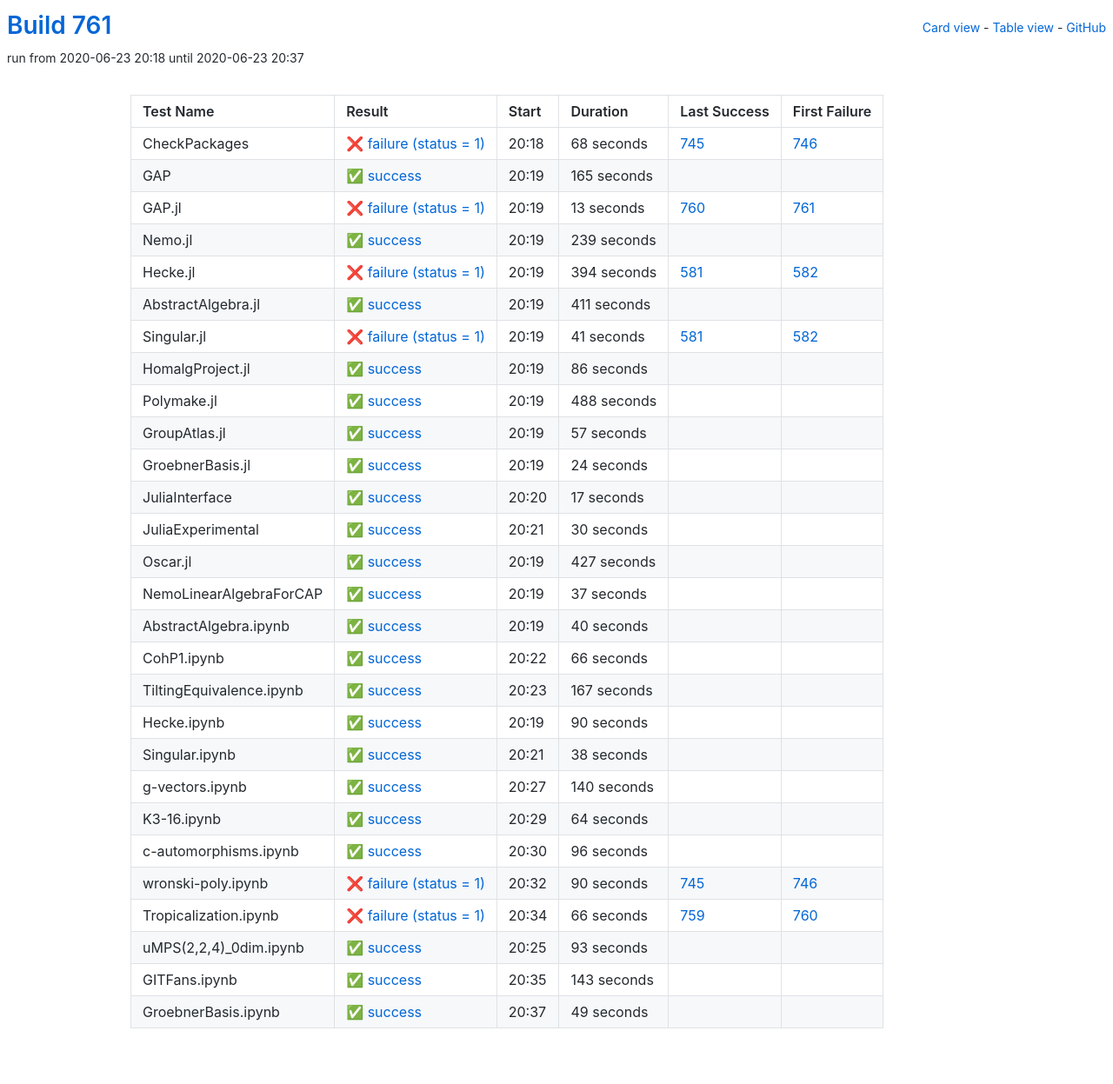
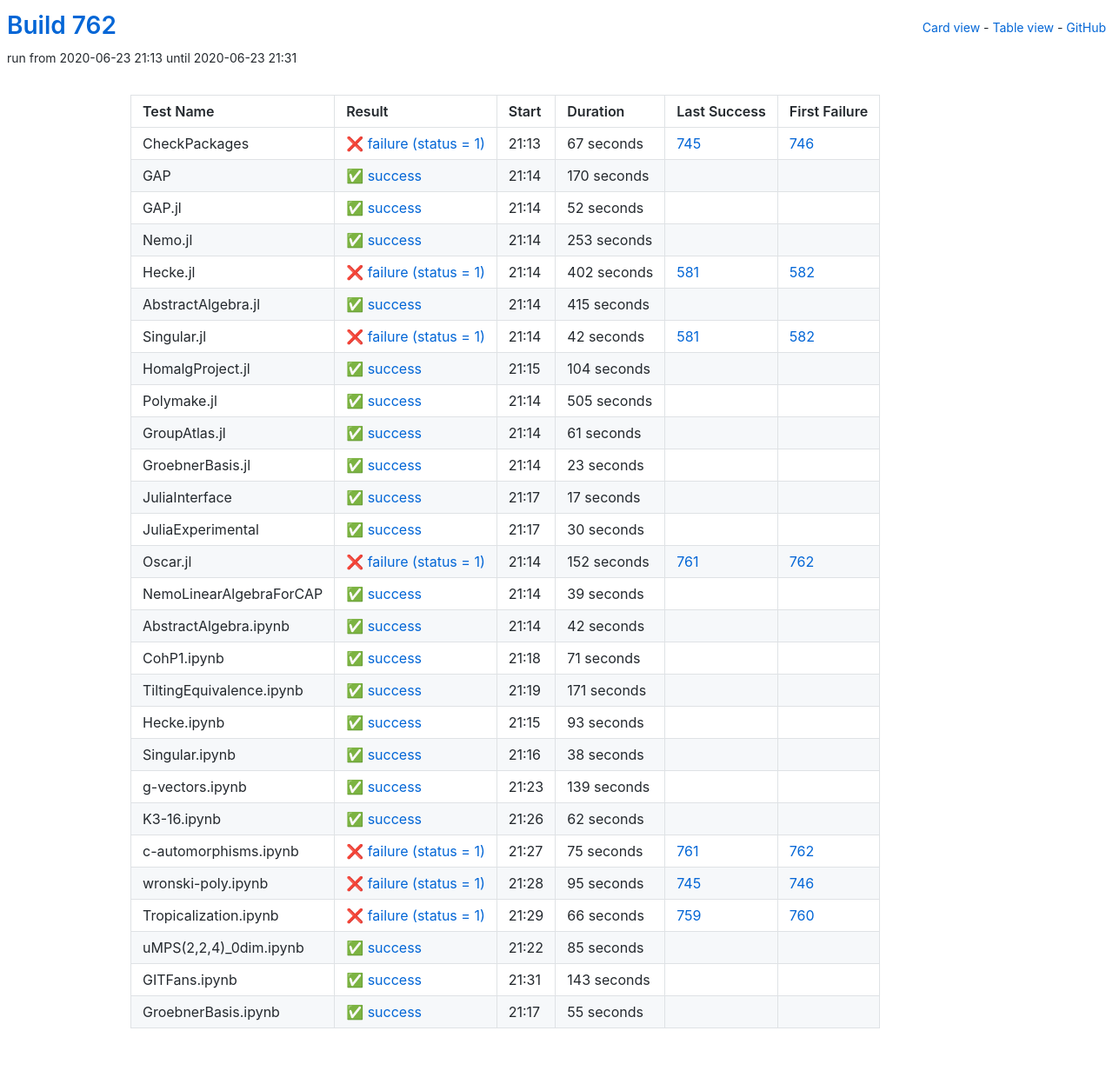
Before and after one commit to oscar-system/oscar-ci-status-1.4, a Jekyll site: the page built from table.html, in a window 1280 px wide. Shown: the whole page at 87% size. Built offline with Jekyll 4.4.1, drawn with Linux system fonts in a browser that asks for light colours.

Commit message:
Build #762

```diff
--- a/_data/ci.yml
+++ b/_data/ci.yml
@@ -1,6 +1,6 @@
 ---
-build: 761
-build_url: https://oscarci.mathematik.uni-kl.de/job/oscar-julia-1.4/761/
+build: 762
+build_url: https://oscarci.mathematik.uni-kl.de/job/oscar-julia-1.4/762/
 job: oscar-julia-1.4
 organization: oscar-system
 repo: oscar-ci-status-1.4
@@ -8,140 +8,140 @@ repourl: https://github.com/oscar-system/oscar-ci-status-1.4
 tests:
 - name: CheckPackages
   id: checkpackages
-  log: https://oscarci.mathematik.uni-kl.de/job/oscar-julia-1.4/761/artifact/logs/build-761/CheckPackages.log
-  start: 2020-06-23 20:18
+  log: https://oscarci.mathematik.uni-kl.de/job/oscar-julia-1.4/762/artifact/logs/build-762/CheckPackages.log
+  start: 2020-06-23 21:13
   success: false
   exitcode: 1
   status: failure
-  duration: 68
+  duration: 67
   last_success: 745
   last_success_url: https://oscarci.mathematik.uni-kl.de/job/oscar-julia-1.4/745/
   first_failure: 746
   first_failure_url: https://oscarci.mathematik.uni-kl.de/job/oscar-julia-1.4/746/
 - name: GAP
   id: gap
-  log: https://oscarci.mathematik.uni-kl.de/job/oscar-julia-1.4/761/artifact/logs/build-761/GAP.log
-  start: 2020-06-23 20:19
+  log: https://oscarci.mathematik.uni-kl.de/job/oscar-julia-1.4/762/artifact/logs/build-762/GAP.log
+  start: 2020-06-23 21:14
   success: true
   exitcode: 0
   status: success
-  duration: 165
+  duration: 170
   last_success: false
   last_success_url:
   first_failure: false
   first_failure_url:
 - name: GAP.jl
   id: gap-jl
-  log: https://oscarci.mathematik.uni-kl.de/job/oscar-julia-1.4/761/artifact/logs/build-761/GAP.jl.log
-  start: 2020-06-23 20:19
-  success: false
-  exitcode: 1
-  status: failure
-  duration: 13
-  last_success: 760
-  last_success_url: https://oscarci.mathematik.uni-kl.de/job/oscar-julia-1.4/760/
-  first_failure: 761
-  first_failure_url: https://oscarci.mathematik.uni-kl.de/job/oscar-julia-1.4/761/
-- name: Nemo.jl
-  id: nemo-jl
-  log: https://oscarci.mathematik.uni-kl.de/job/oscar-julia-1.4/761/artifact/logs/build-761/Nemo.jl.log
-  start: 2020-06-23 20:19
+  log: https://oscarci.mathematik.uni-kl.de/job/oscar-julia-1.4/762/artifact/logs/build-762/GAP.jl.log
+  start: 2020-06-23 21:14
   success: true
   exitcode: 0
   status: success
-  duration: 239
+  duration: 52
+  last_success: false
+  last_success_url:
+  first_failure: false
+  first_failure_url:
+- name: Nemo.jl
+  id: nemo-jl
+  log: https://oscarci.mathematik.uni-kl.de/job/oscar-julia-1.4/762/artifact/logs/build-762/Nemo.jl.log
+  start: 2020-06-23 21:14
+  success: true
+  exitcode: 0
+  status: success
+  duration: 253
   last_success: false
   last_success_url:
   first_failure: false
   first_failure_url:
 - name: Hecke.jl
   id: hecke-jl
-  log: https://oscarci.mathematik.uni-kl.de/job/oscar-julia-1.4/761/artifact/logs/build-761/Hecke.jl.log
-  start: 2020-06-23 20:19
+  log: https://oscarci.mathematik.uni-kl.de/job/oscar-julia-1.4/762/artifact/logs/build-762/Hecke.jl.log
+  start: 2020-06-23 21:14
   success: false
   exitcode: 1
   status: failure
-  duration: 394
+  duration: 402
   last_success: 581
   last_success_url: https://oscarci.mathematik.uni-kl.de/job/oscar-julia-1.4/581/
   first_failure: 582
   first_failure_url: https://oscarci.mathematik.uni-kl.de/job/oscar-julia-1.4/582/
 - name: AbstractAlgebra.jl
   id: abstractalgebra-jl
-  log: https://oscarci.mathematik.uni-kl.de/job/oscar-julia-1.4/761/artifact/logs/build-761/AbstractAlgebra.jl.log
-  start: 2020-06-23 20:19
+  log: https://oscarci.mathematik.uni-kl.de/job/oscar-julia-1.4/762/artifact/logs/build-762/AbstractAlgebra.jl.log
+  start: 2020-06-23 21:14
   success: true
   exitcode: 0
   status: success
-  duration: 411
+  duration: 415
   last_success: false
   last_success_url:
   first_failure: false
   first_failure_url:
 - name: Singular.jl
   id: singular-jl
-  log: https://oscarci.mathematik.uni-kl.de/job/oscar-julia-1.4/761/artifact/logs/build-761/Singular.jl.log
-  start: 2020-06-23 20:19
+  log: https://oscarci.mathematik.uni-kl.de/job/oscar-julia-1.4/762/artifact/logs/build-762/Singular.jl.log
+  start: 2020-06-23 21:14
   success: false
   exitcode: 1
   status: failure
-  duration: 41
+  duration: 42
   last_success: 581
   last_success_url: https://oscarci.mathematik.uni-kl.de/job/oscar-julia-1.4/581/
   first_failure: 582
   first_failure_url: https://oscarci.mathematik.uni-kl.de/job/oscar-julia-1.4/582/
 - name: HomalgProject.jl
   id: homalgproject-jl
-  log: https://oscarci.mathematik.uni-kl.de/job/oscar-julia-1.4/761/artifact/logs/build-761/HomalgProject.jl.log
-  start: 2020-06-23 20:19
+  log: https://oscarci.mathematik.uni-kl.de/job/oscar-julia-1.4/762/artifact/logs/build-762/HomalgProject.jl.log
+  start: 2020-06-23 21:15
   success: true
   exitcode: 0
   status: success
-  duration: 86
+  duration: 104
   last_success: false
   last_success_url:
   first_failure: false
   first_failure_url:
 - name: Polymake.jl
   id: polymake-jl
-  log: https://oscarci.mathematik.uni-kl.de/job/oscar-julia-1.4/761/artifact/logs/build-761/Polymake.jl.log
-  start: 2020-06-23 20:19
+  log: https://oscarci.mathematik.uni-kl.de/job/oscar-julia-1.4/762/artifact/logs/build-762/Polymake.jl.log
+  start: 2020-06-23 21:14
   success: true
   exitcode: 0
   status: success
-  duration: 488
+  duration: 505
   last_success: false
   last_success_url:
   first_failure: false
   first_failure_url:
 - name: GroupAtlas.jl
   id: groupatlas-jl
-  log: https://oscarci.mathematik.uni-kl.de/job/oscar-julia-1.4/761/artifact/logs/build-761/GroupAtlas.jl.log
-  start: 2020-06-23 20:19
+  log: https://oscarci.mathematik.uni-kl.de/job/oscar-julia-1.4/762/artifact/logs/build-762/GroupAtlas.jl.log
+  start: 2020-06-23 21:14
   success: true
   exitcode: 0
   status: success
-  duration: 57
+  duration: 61
   last_success: false
   last_success_url:
   first_failure: false
   first_failure_url:
 - name: GroebnerBasis.jl
   id: groebnerbasis-jl
-  log: https://oscarci.mathematik.uni-kl.de/job/oscar-julia-1.4/761/artifact/logs/build-761/GroebnerBasis.jl.log
-  start: 2020-06-23 20:19
+  log: https://oscarci.mathematik.uni-kl.de/job/oscar-julia-1.4/762/artifact/logs/build-762/GroebnerBasis.jl.log
+  start: 2020-06-23 21:14
   success: true
   exitcode: 0
   status: success
-  duration: 24
+  duration: 23
   last_success: false
   last_success_url:
   first_failure: false
   first_failure_url:
 - name: JuliaInterface
   id: juliainterface
-  log: https://oscarci.mathematik.uni-kl.de/job/oscar-julia-1.4/761/artifact/logs/build-761/JuliaInterface.log
-  start: 2020-06-23 20:20
+  log: https://oscarci.mathematik.uni-kl.de/job/oscar-julia-1.4/762/artifact/logs/build-762/JuliaInterface.log
+  start: 2020-06-23 21:17
   success: true
   exitcode: 0
   status: success
@@ -152,8 +152,8 @@ tests:
   first_failure_url:
 - name: JuliaExperimental
   id: juliaexperimental
-  log: https://oscarci.mathematik.uni-kl.de/job/oscar-julia-1.4/761/artifact/logs/build-761/JuliaExperimental.log
-  start: 2020-06-23 20:21
+  log: https://oscarci.mathematik.uni-kl.de/job/oscar-julia-1.4/762/artifact/logs/build-762/JuliaExperimental.log
+  start: 2020-06-23 21:17
   success: true
   exitcode: 0
   status: success
@@ -164,80 +164,80 @@ tests:
   first_failure_url:
 - name: Oscar.jl
   id: oscar-jl
-  log: https://oscarci.mathematik.uni-kl.de/job/oscar-julia-1.4/761/artifact/logs/build-761/Oscar.jl.log
-  start: 2020-06-23 20:19
+  log: https://oscarci.mathematik.uni-kl.de/job/oscar-julia-1.4/762/artifact/logs/build-762/Oscar.jl.log
+  start: 2020-06-23 21:14
+  success: false
+  exitcode: 1
+  status: failure
+  duration: 152
+  last_success: 761
+  last_success_url: https://oscarci.mathematik.uni-kl.de/job/oscar-julia-1.4/761/
+  first_failure: 762
+  first_failure_url: https://oscarci.mathematik.uni-kl.de/job/oscar-julia-1.4/762/
+- name: NemoLinearAlgebraForCAP
+  id: nemolinearalgebraforcap
+  log: https://oscarci.mathematik.uni-kl.de/job/oscar-julia-1.4/762/artifact/logs/build-762/NemoLinearAlgebraForCAP.log
+  start: 2020-06-23 21:14
   success: true
   exitcode: 0
   status: success
-  duration: 427
-  last_success: false
-  last_success_url:
-  first_failure: false
-  first_failure_url:
-- name: NemoLinearAlgebraForCAP
-  id: nemolinearalgebraforcap
-  log: https://oscarci.mathematik.uni-kl.de/job/oscar-julia-1.4/761/artifact/logs/build-761/NemoLinearAlgebraForCAP.log
-  start: 2020-06-23 20:19
-  success: true
-  exitcode: 0
-  status: success
-  duration: 37
+  duration: 39
   last_success: false
   last_success_url:
   first_failure: false
   first_failure_url:
 - name: AbstractAlgebra.ipynb
   id: abstractalgebra-ipynb
-  log: https://oscarci.mathematik.uni-kl.de/job/oscar-julia-1.4/761/artifact/logs/build-761/AbstractAlgebra.ipynb.log
-  start: 2020-06-23 20:19
+  log: https://oscarci.mathematik.uni-kl.de/job/oscar-julia-1.4/762/artifact/logs/build-762/AbstractAlgebra.ipynb.log
+  start: 2020-06-23 21:14
   success: true
   exitcode: 0
   status: success
-  duration: 40
+  duration: 42
   last_success: false
   last_success_url:
   first_failure: false
   first_failure_url:
 - name: CohP1.ipynb
   id: cohp1-ipynb
-  log: https://oscarci.mathematik.uni-kl.de/job/oscar-julia-1.4/761/artifact/logs/build-761/CohP1.ipynb.log
-  start: 2020-06-23 20:22
+  log: https://oscarci.mathematik.uni-kl.de/job/oscar-julia-1.4/762/artifact/logs/build-762/CohP1.ipynb.log
+  start: 2020-06-23 21:18
   success: true
   exitcode: 0
   status: success
-  duration: 66
+  duration: 71
   last_success: false
   last_success_url:
   first_failure: false
   first_failure_url:
 - name: TiltingEquivalence.ipynb
   id: tiltingequivalence-ipynb
-  log: https://oscarci.mathematik.uni-kl.de/job/oscar-julia-1.4/761/artifact/logs/build-761/TiltingEquivalence.ipynb.log
-  start: 2020-06-23 20:23
+  log: https://oscarci.mathematik.uni-kl.de/job/oscar-julia-1.4/762/artifact/logs/build-762/TiltingEquivalence.ipynb.log
+  start: 2020-06-23 21:19
   success: true
   exitcode: 0
   status: success
-  duration: 167
+  duration: 171
   last_success: false
   last_success_url:
   first_failure: false
   first_failure_url:
 - name: Hecke.ipynb
   id: hecke-ipynb
-  log: https://oscarci.mathematik.uni-kl.de/job/oscar-julia-1.4/761/artifact/logs/build-761/Hecke.ipynb.log
-  start: 2020-06-23 20:19
+  log: https://oscarci.mathematik.uni-kl.de/job/oscar-julia-1.4/762/artifact/logs/build-762/Hecke.ipynb.log
+  start: 2020-06-23 21:15
   success: true
   exitcode: 0
   status: success
-  duration: 90
+  duration: 93
   last_success: false
   last_success_url:
   first_failure: false
   first_failure_url:
 - name: Singular.ipynb
   id: singular-ipynb
-  log: https://oscarci.mathematik.uni-kl.de/job/oscar-julia-1.4/761/artifact/logs/build-761/Singular.ipynb.log
-  start: 2020-06-23 20:21
+  log: https://oscarci.mathematik.uni-kl.de/job/oscar-julia-1.4/762/artifact/logs/build-762/Singular.ipynb.log
+  start: 2020-06-23 21:16
   success: true
   exitcode: 0
   status: success
@@ -248,56 +248,56 @@ tests:
   first_failure_url:
 - name: g-vectors.ipynb
   id: g-vectors-ipynb
-  log: https://oscarci.mathematik.uni-kl.de/job/oscar-julia-1.4/761/artifact/logs/build-761/g-vectors.ipynb.log
-  start: 2020-06-23 20:27
+  log: https://oscarci.mathematik.uni-kl.de/job/oscar-julia-1.4/762/artifact/logs/build-762/g-vectors.ipynb.log
+  start: 2020-06-23 21:23
   success: true
   exitcode: 0
   status: success
-  duration: 140
+  duration: 139
   last_success: false
   last_success_url:
   first_failure: false
   first_failure_url:
 - name: K3-16.ipynb
   id: k3-16-ipynb
-  log: https://oscarci.mathematik.uni-kl.de/job/oscar-julia-1.4/761/artifact/logs/build-761/K3-16.ipynb.log
-  start: 2020-06-23 20:29
+  log: https://oscarci.mathematik.uni-kl.de/job/oscar-julia-1.4/762/artifact/logs/build-762/K3-16.ipynb.log
+  start: 2020-06-23 21:26
   success: true
   exitcode: 0
   status: success
-  duration: 64
+  duration: 62
   last_success: false
   last_success_url:
   first_failure: false
   first_failure_url:
 - name: c-automorphisms.ipynb
   id: c-automorphisms-ipynb
-  log: https://oscarci.mathematik.uni-kl.de/job/oscar-julia-1.4/761/artifact/logs/build-761/c-automorphisms.ipynb.log
-  start: 2020-06-23 20:30
-  success: true
-  exitcode: 0
-  status: success
-  duration: 96
-  last_success: false
-  last_success_url:
-  first_failure: false
-  first_failure_url:
-- name: wronski-poly.ipynb
-  id: wronski-poly-ipynb
-  log: https://oscarci.mathematik.uni-kl.de/job/oscar-julia-1.4/761/artifact/logs/build-761/wronski-poly.ipynb.log
-  start: 2020-06-23 20:32
+  log: https://oscarci.mathematik.uni-kl.de/job/oscar-julia-1.4/762/artifact/logs/build-762/c-automorphisms.ipynb.log
+  start: 2020-06-23 21:27
   success: false
   exitcode: 1
   status: failure
-  duration: 90
+  duration: 75
+  last_success: 761
+  last_success_url: https://oscarci.mathematik.uni-kl.de/job/oscar-julia-1.4/761/
+  first_failure: 762
+  first_failure_url: https://oscarci.mathematik.uni-kl.de/job/oscar-julia-1.4/762/
+- name: wronski-poly.ipynb
+  id: wronski-poly-ipynb
+  log: https://oscarci.mathematik.uni-kl.de/job/oscar-julia-1.4/762/artifact/logs/build-762/wronski-poly.ipynb.log
+  start: 2020-06-23 21:28
+  success: false
+  exitcode: 1
+  status: failure
+  duration: 95
   last_success: 745
   last_success_url: https://oscarci.mathematik.uni-kl.de/job/oscar-julia-1.4/745/
   first_failure: 746
   first_failure_url: https://oscarci.mathematik.uni-kl.de/job/oscar-julia-1.4/746/
 - name: Tropicalization.ipynb
   id: tropicalization-ipynb
-  log: https://oscarci.mathematik.uni-kl.de/job/oscar-julia-1.4/761/artifact/logs/build-761/Tropicalization.ipynb.log
-  start: 2020-06-23 20:34
+  log: https://oscarci.mathematik.uni-kl.de/job/oscar-julia-1.4/762/artifact/logs/build-762/Tropicalization.ipynb.log
+  start: 2020-06-23 21:29
   success: false
   exitcode: 1
   status: failure
@@ -308,20 +308,20 @@ tests:
   first_failure_url: https://oscarci.mathematik.uni-kl.de/job/oscar-julia-1.4/760/
 - name: uMPS(2,2,4)_0dim.ipynb
   id: umps-2-2-4-0dim-ipynb
-  log: https://oscarci.mathematik.uni-kl.de/job/oscar-julia-1.4/761/artifact/logs/build-761/uMPS-2-2-4-_0dim.ipynb.log
-  start: 2020-06-23 20:25
+  log: https://oscarci.mathematik.uni-kl.de/job/oscar-julia-1.4/762/artifact/logs/build-762/uMPS-2-2-4-_0dim.ipynb.log
+  start: 2020-06-23 21:22
   success: true
   exitcode: 0
   status: success
-  duration: 93
+  duration: 85
   last_success: false
   last_success_url:
   first_failure: false
   first_failure_url:
 - name: GITFans.ipynb
   id: gitfans-ipynb
-  log: https://oscarci.mathematik.uni-kl.de/job/oscar-julia-1.4/761/artifact/logs/build-761/GITFans.ipynb.log
-  start: 2020-06-23 20:35
+  log: https://oscarci.mathematik.uni-kl.de/job/oscar-julia-1.4/762/artifact/logs/build-762/GITFans.ipynb.log
+  start: 2020-06-23 21:31
   success: true
   exitcode: 0
   status: success
@@ -332,12 +332,12 @@ tests:
   first_failure_url:
 - name: GroebnerBasis.ipynb
   id: groebnerbasis-ipynb
-  log: https://oscarci.mathematik.uni-kl.de/job/oscar-julia-1.4/761/artifact/logs/build-761/GroebnerBasis.ipynb.log
-  start: 2020-06-23 20:37
+  log: https://oscarci.mathematik.uni-kl.de/job/oscar-julia-1.4/762/artifact/logs/build-762/GroebnerBasis.ipynb.log
+  start: 2020-06-23 21:17
   success: true
   exitcode: 0
   status: success
-  duration: 49
+  duration: 55
   last_success: false
   last_success_url:
   first_failure: false
```
Also changed, not shown: README.md.
